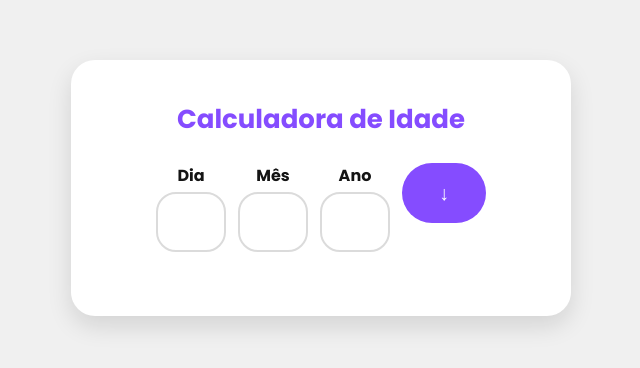
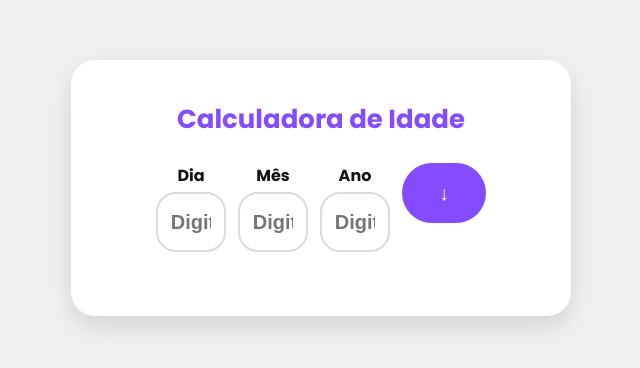
Before and after one commit to otvkatibe/calculadora, a React (Create React App) app: page / in a window 1280 px wide. Shown: the part 212-580 px from the top of the page, without its empty margins (319-959 px from the left). Built offline with nearby package versions, Linux system fonts and the light colour scheme.

Commit message:
Update Formulario.jsx

```diff
--- a/src/components/Formulario.jsx
+++ b/src/components/Formulario.jsx
@@ -7,31 +7,56 @@ const Formulario = ({ onCalcular }) => {
 
     const handleSubmit = (e) => {
         e.preventDefault();
-        onCalcular ({
+        onCalcular({
             dia: parseInt(dia, 10),
             mes: parseInt(mes, 10),
             ano: parseInt(ano, 10),
         });
     };
 
+    const handleChange = (e, setter) => {
+        const value = e.target.value;
+
+        if (/^\d*$/.test(value)) {
+            setter(value);
+        }
+    };
+
     return (
         <form onSubmit={handleSubmit}>
             <div>
                 <label>Dia</label>
-                <input type = 'number' placeholder = "" value = {dia} onChange = {(e) => setDia(e.target.value)} required/>
+                <input
+                    type='text'
+                    value={dia}
+                    onChange={(e) => handleChange(e, setDia)}
+                    required
+                    placeholder="Digite o dia"
+                />
             </div>
             <div>
                 <label>Mês</label>
-                <input type = 'number' placeholder = "" value = {mes} onChange = {(e) => setMes(e.target.value)} required/>
+                <input
+                    type='text'
+                    value={mes}
+                    onChange={(e) => handleChange(e, setMes)}
+                    required
+                    placeholder="Digite o mês"
+                />
             </div>
             <div>
                 <label>Ano</label>
-                <input type = 'number' placeholder = "" value = {ano} onChange = {(e) => setAno(e.target.value)} required/>
+                <input
+                    type='text'
+                    value={ano}
+                    onChange={(e) => handleChange(e, setAno)}
+                    required
+                    placeholder="Digite o ano"
+                />
             </div>
-            <button type = "submit" >↓</button>
+            <button type="submit">↓</button>
         </form>
     );
-
 };
 
 export default Formulario;
```
